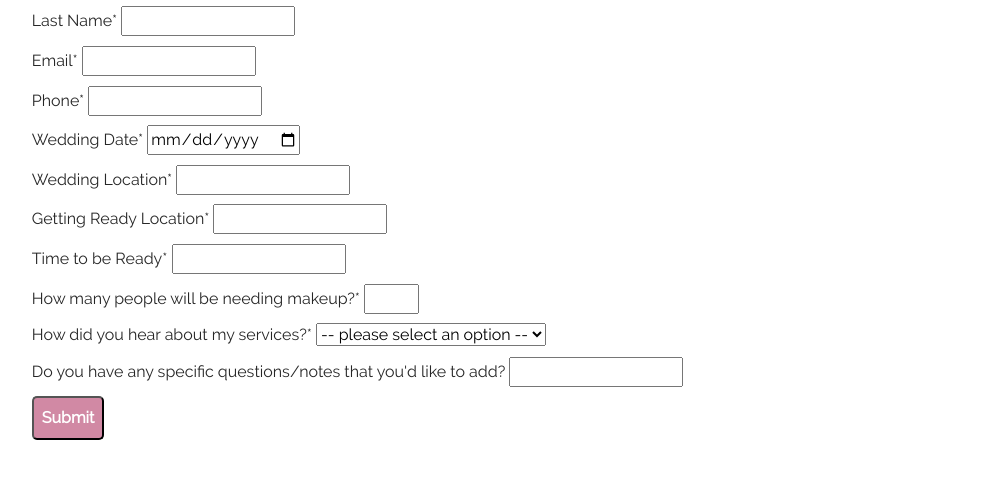
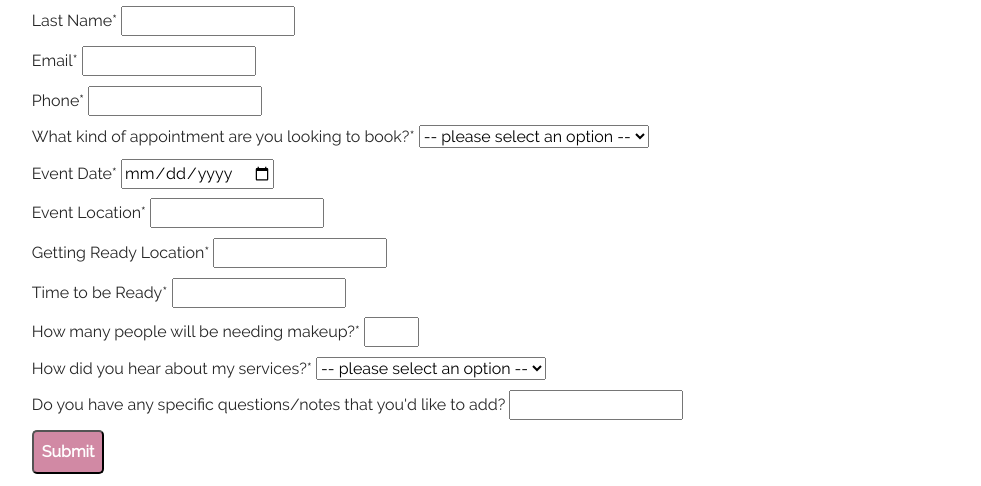
Before and after one commit to victorrawas/empowderment, a plain HTML site: page book-a-call/index.html in a window 1280 px wide. Shown: the part 1094-1580 px from the top of the page, without its empty margins (113-1094 px from the left). Drawn offline with Linux system fonts and the light colour scheme.

Commit message:
Update index.html
Add booking type dropdown to booking form and adjust category name to say Event Date, Event Location instead of Wedding Date, Wedding Location

```diff
--- a/book-a-call/index.html
+++ b/book-a-call/index.html
@@ -148,12 +148,24 @@
             </div>
 
             <div>
-              <label for="weddingdate">Wedding Date*</label>
+              <label for="source">What kind of appointment are you looking to book?*</label>
+              <select id="source" name="source" required>
+                <option disabled selected value> -- please select an option -- </option>
+                <option>Bridal</option>
+                <option>Wedding Guest</option>
+                <option>Photoshoot</option>
+                <option>Glitter Bar (adults or kids)</option>
+                <option>Other</option>
+              </select>
+            </div>
+
+            <div>
+              <label for="weddingdate">Event Date*</label>
               <input type="date" id="weddingdate" name="weddingdate" required>
             </div>
 
             <div>
-              <label for="weddinglocation">Wedding Location*</label>
+              <label for="weddinglocation">Event Location*</label>
               <input type="text" id="weddinglocation" name="weddinglocation" required>
             </div>
 
```
